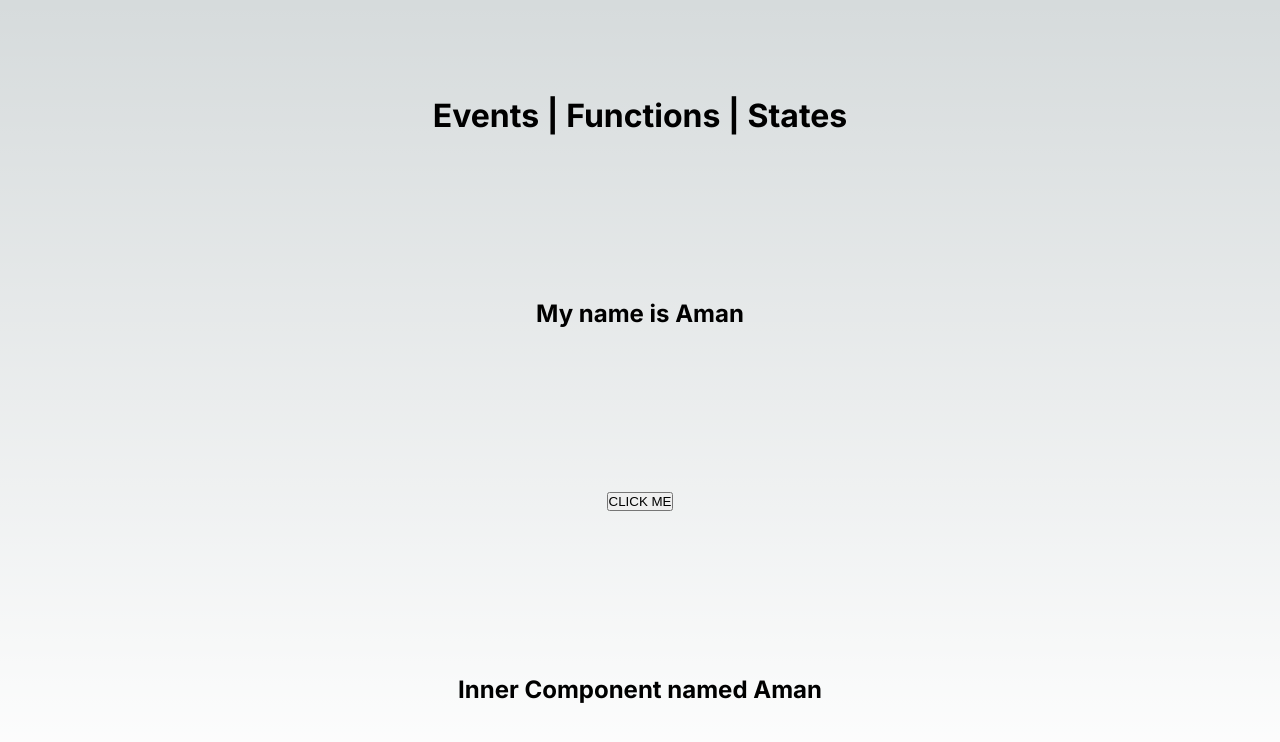
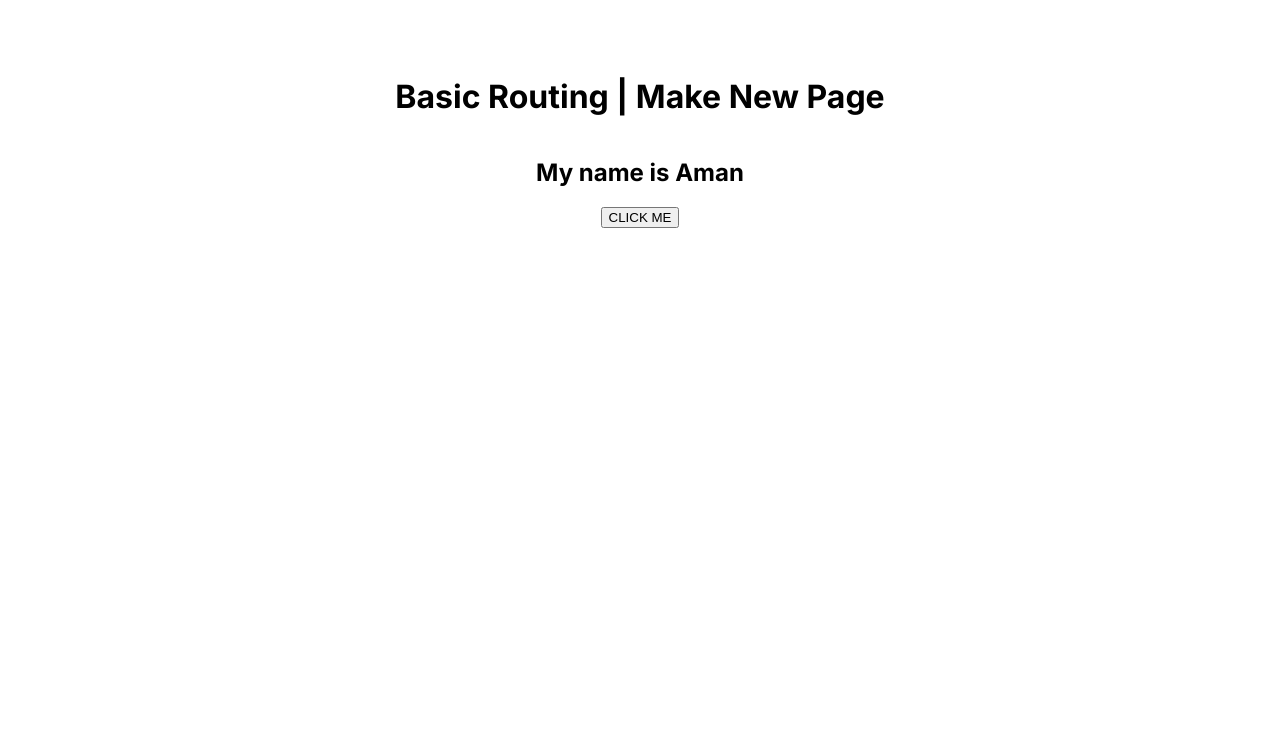
Before and after one commit to guptaji1008/next-application, a Next.js app: page / in a window 1280 px wide. Shown: the top 742 px of the page. Built offline with nearby package versions, Linux system fonts and the light colour scheme.

Commit message:
3rd lec (basic routing)

```diff
--- a/src/app/layout.js
+++ b/src/app/layout.js
@@ -1,4 +1,4 @@
-import './globals.css'
+// import './globals.css'
 import { Inter } from 'next/font/google'
 
 const inter = Inter({ subsets: ['latin'] })
--- a/src/app/page.js
+++ b/src/app/page.js
@@ -6,22 +6,12 @@
 
   const [name, setName] = useState("Aman")
 
-  const InnerComp = () => {
-    return (
-      <div>
-        <h2>Inner Component named {name}</h2>
-      </div>
-    )
-  }
-
   return (
     <main className={styles.main}>
-      <h1>Events | Functions | States</h1>
+      <h1>Basic Routing | Make New Page </h1>
       <h2>My name is {name}</h2>
       <button onClick={() => setName(name==="Aman" ? "Umang" : "Aman")}>CLICK ME</button>
       {/* we cant use events in next component directly, because in ssr, events don't work. firstly we have to make the component client side page, which is done using "use client" at the top of th codes. */}
-      <InnerComp/>
-      {/* {InnerComp()} */}
     </main>
   )
 }
--- a/src/app/page.module.css
+++ b/src/app/page.module.css
@@ -3,8 +3,8 @@
   flex-direction: column;
   justify-content: space-between;
   align-items: center;
-  padding: 6rem;
-  min-height: 100vh;
+  padding: 3rem;
+  /* min-height: 100vh; */
 }
 
 .description {
```
Also changed, not shown: src/app/about/page.js (added, +8 -0 lines), src/app/login/page.js (added, +8 -0 lines).
